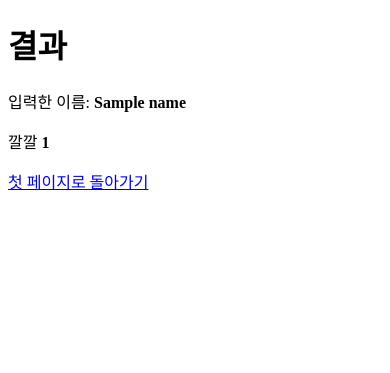
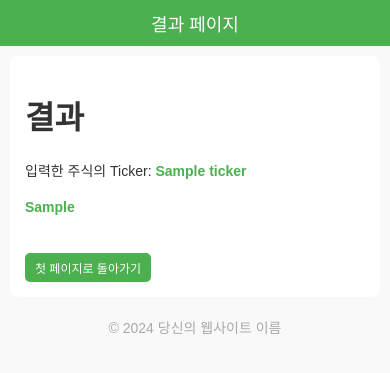
Before and after one commit to artemisfawl12/djangoProj, a Django app: template templates/counter/result.html in a window 390 px wide. Shown: the top 373 px of the page. Run offline with Django 4.2, Linux system fonts and the light colour scheme; the template is opened without the code that fills it: most values are stand-ins (such as "Sample title", 1, 10 or a date in 2020).

Commit message:
다시 제목 변경

```diff
--- a/templates/counter/form.html
+++ b/templates/counter/form.html
@@ -67,8 +67,12 @@
         <form method="POST">
             {% csrf_token %}
             <label for="name">이름:</label>
-            <input type="text" id="name" name="name" placeholder="이름을 입력하세요" required>
+            <input type="text" id="ticker" name="ticker" placeholder="ticker을 입력하세요" required>
+            <input type="text" id="start_date" name="start_date" placeholder="시작 날짜 입력" required>
+            <input type="text" id="end_date" name="end_date" placeholder="끝나는 날짜 입력" required>
+            <input type="text" id="buy_strat" name="buy_strat" placeholder="매수전략" required>
             <button type="submit">확인</button>
+
         </form>
     </main>
 </body>
--- a/templates/counter/result.html
+++ b/templates/counter/result.html
@@ -1,12 +1,109 @@
 <!DOCTYPE html>
-<html>
+<html lang="ko">
 <head>
+    <meta charset="UTF-8">
+    <meta name="viewport" content="width=device-width, initial-scale=1.0">
     <title>결과</title>
+    <style>
+        /* 기본 스타일 */
+        body {
+            font-family: Arial, sans-serif;
+            margin: 0;
+            padding: 0;
+            background-color: #f9f9f9;
+            color: #333;
+        }
+        header {
+            background-color: #4CAF50;
+            color: white;
+            padding: 20px;
+            text-align: center;
+            font-size: 24px;
+        }
+        main {
+            margin: 20px auto;
+            padding: 20px;
+            max-width: 600px;
+            background-color: white;
+            box-shadow: 0 4px 8px rgba(0, 0, 0, 0.1);
+            border-radius: 8px;
+        }
+        p {
+            font-size: 18px;
+            line-height: 1.6;
+        }
+        strong {
+            color: #4CAF50;
+        }
+        a {
+            display: inline-block;
+            margin-top: 20px;
+            text-decoration: none;
+            background-color: #4CAF50;
+            color: white;
+            padding: 10px 20px;
+            border-radius: 5px;
+            transition: background-color 0.3s;
+            font-size: 16px;
+        }
+        a:hover {
+            background-color: #45a049;
+        }
+        footer {
+            margin-top: 20px;
+            text-align: center;
+            font-size: 14px;
+            color: #aaa;
+        }
+
+        /* 반응형 디자인 */
+        @media (max-width: 768px) {
+            main {
+                margin: 10px;
+                padding: 15px;
+                max-width: 100%;
+                box-shadow: none; /* 모바일에서는 그림자 제거 */
+            }
+            header {
+                font-size: 20px;
+                padding: 15px;
+            }
+            p {
+                font-size: 16px;
+            }
+            a {
+                font-size: 14px;
+                padding: 8px 15px;
+            }
+        }
+
+        @media (max-width: 480px) {
+            header {
+                font-size: 18px;
+                padding: 10px;
+            }
+            p {
+                font-size: 14px;
+            }
+            a {
+                font-size: 12px;
+                padding: 6px 10px;
+            }
+        }
+    </style>
 </head>
 <body>
-    <h1>결과</h1>
-    <p>입력한 이름: <strong>{{ name }}</strong></p>
-    <p>깔깔 <strong>{{ char_count }}</strong></p>
-    <a href="/">첫 페이지로 돌아가기</a>
+    <header>
+        결과 페이지
+    </header>
+    <main>
+        <h1>결과</h1>
+        <p>입력한 주식의 Ticker: <strong>{{ ticker }}</strong></p>
+        <p><strong>{{ buy_navigate }}</strong></p>
+        <a href="/">첫 페이지로 돌아가기</a>
+    </main>
+    <footer>
+        &copy; 2024 당신의 웹사이트 이름
+    </footer>
 </body>
 </html>
```
Also changed, not shown: counter/views.py (+7 -3 lines).
